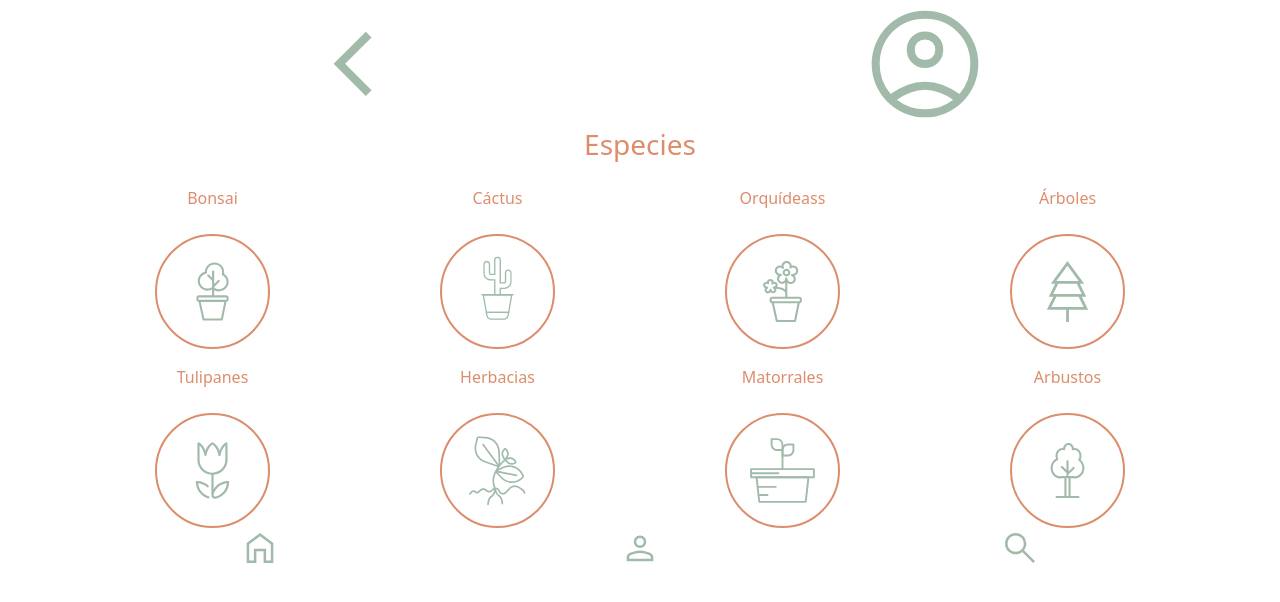
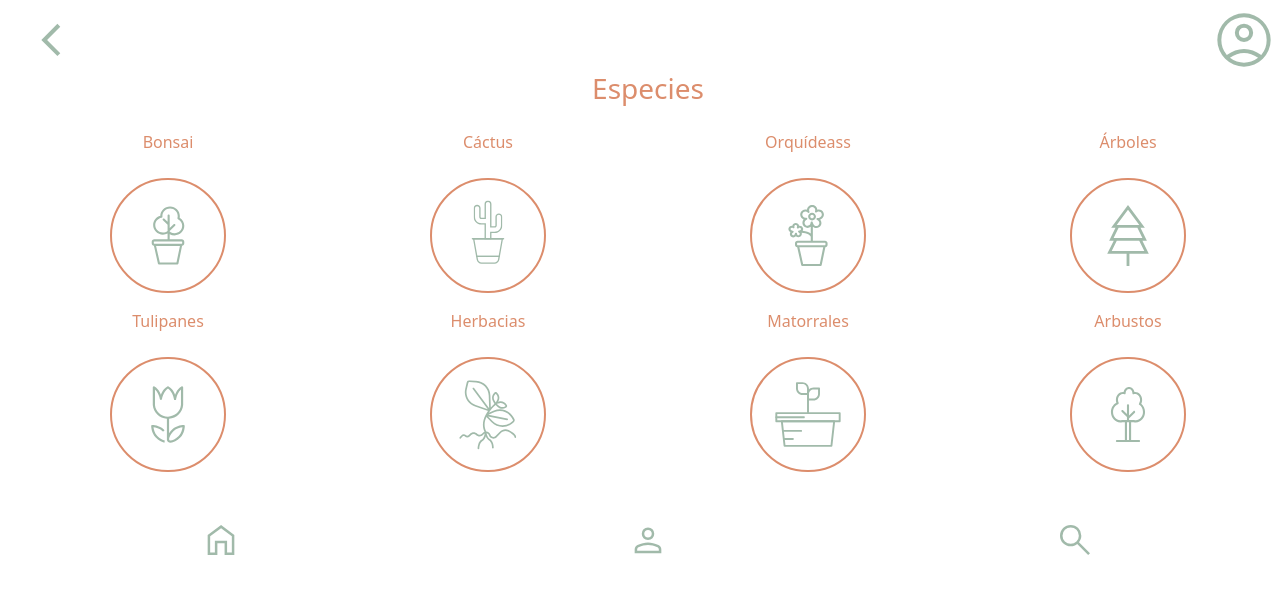
Before and after one commit to nicocohen/nicocohen.github.io, a plain HTML site: page especies.html in a window 1280 px wide. Drawn offline with nearby package versions, Linux system fonts and the light colour scheme.

Commit message:
Centrar iconos

```diff
--- a/CSS/style.css
+++ b/CSS/style.css
@@ -12,7 +12,7 @@ section{
 }
 
 .imagenes{
-    width: 10vw;
+    width: 5vw;
 
 
 
--- a/especies.html
+++ b/especies.html
@@ -19,13 +19,13 @@
 
   <!-- contendero 1  perfil y back-->
 
-<div class="container text-center">
+<div class="container-fluid  d-flex justify-content-between m-2">
   <div class="row">
     <div class="col">
-      <a href="index.html"> <img src="IMG/back.svg" class="imagenes " alt=""></a>
+      <a href="index.html"> <img src="IMG/back.svg" class="imagenes  " alt=""></a>
     </div>
     <div class="col">
-      <a href="perfil.html"> <img src="IMG/perfil.svg"  class="imagenes" alt=""></a>
+      <a href="perfil.html"> <img src="IMG/perfil.svg"  class="imagenes float-end" alt=""></a>
     </div>
 
 
@@ -73,7 +73,7 @@
 
 
 <!-- Botones pie de página -->
-<div class="container text-center">
+<div class="container text-center mt-5">
   <div class="row">
     <div class="col col-lg-4">
       <a href="landing.html"> <img src="IMG/home.svg"  class="pies" alt=""></a>
```
Also changed, not shown: articulo3.html (+2 -2 lines), articulos.html (+6 -3 lines), articulos2.html (+2 -2 lines), especies2.html (+2 -2 lines), guardado.html (+1 -1 lines), identificaplantas.html (+1 -1 lines), index.html (+1 -2 lines), misplantas.html (+2 -2 lines), orqui.html (+2 -2 lines), perfil.html (+1 -1 lines), resumenplanta.html (+2 -2 lines), tiposdeespecie.html (+2 -2 lines), 1 other file.
